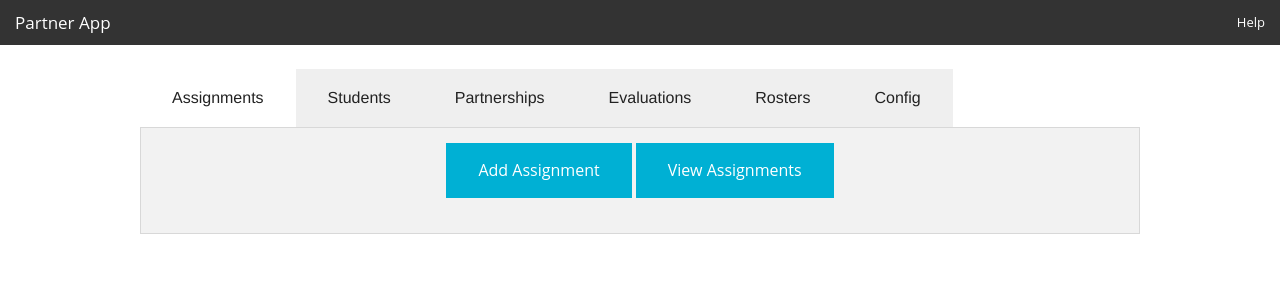
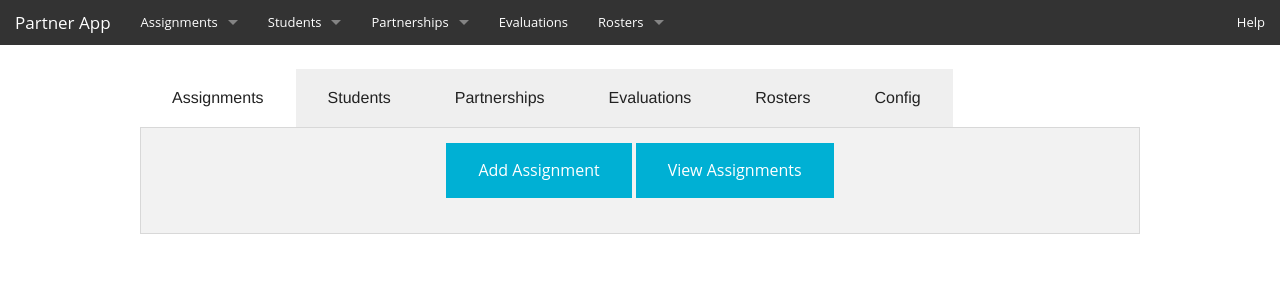
Before and after one commit to austinsherron/partner_app, a Python web app: template templates/admin.html in a window 1280 px wide. Shown: the top 300 px of the page. Run offline with Jinja, Linux system fonts and the light colour scheme; the template is opened without the code that fills it, so the values that code supplies are empty.

Commit message:
add dropdowns/links to admin nav bar

```diff
--- a/templates/admin_common.html
+++ b/templates/admin_common.html
@@ -18,6 +18,40 @@
 					{% endif %}
 				</li>
 			</ul>
+
+			<section class="top-bar-section">
+				<ul class="left">
+					<li class="has-dropdown">
+						<a href="#">Assignments</a>
+						<ul class="dropdown">
+							<li><a href="/admin/assignment/add">Add</a></li>
+							<li><a href="/admin/assignment/view">View</a></li>
+						</ul>
+					</li>
+					<li class="has-dropdown">
+						<a href="#">Students</a>
+						<ul class="dropdown">
+							<li><a href="/admin/student/add">Add</a></li>
+							<li><a href="/admin/roster/view">View</a></li>
+						</ul>
+					</li>
+					<li class="has-dropdown">
+						<a href="#">Partnerships</a>
+						<ul class="dropdown">
+							<li><a href="/admin/partners/add">Add</a></li>
+							<li><a href="/admin/partners/view">View</a></li>
+						</ul>
+					</li>
+					<li><a href="/admin/evaluations/view">Evaluations</a></li>
+					<li class="has-dropdown">
+						<a href="#">Rosters</a>
+						<ul class="dropdown">
+							<li><a href="/admin/roster/upload">Upload</a></li>
+							<li><a href="/admin/roster/view">View</a></li>
+						</ul>
+					</li>
+				</ul>
+			</section>
 
 			<section class="top-bar-section">
 				<ul class="right">
```
